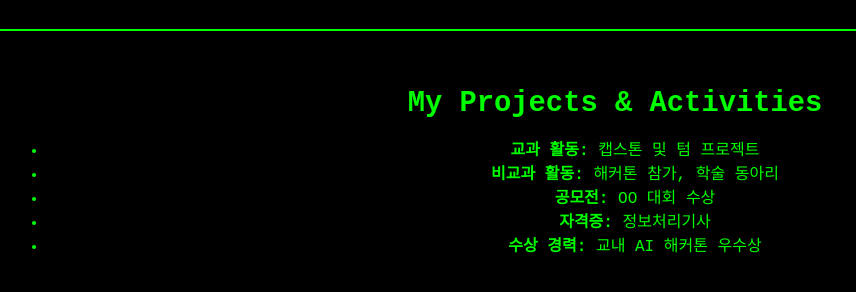
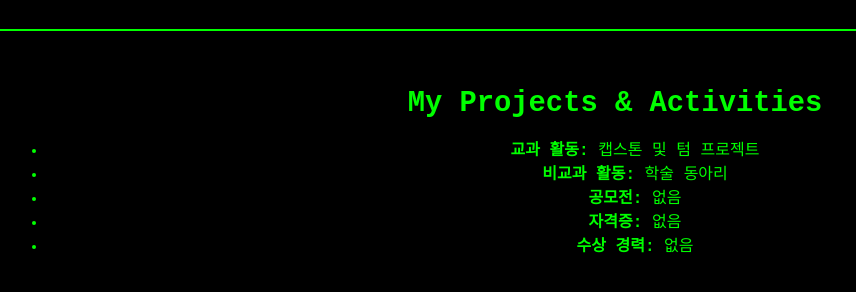
Before and after one commit to goom3231/JongYun.github.io, a plain HTML site: page portfolio.html in a window 1280 px wide. Shown: the part 98-390 px from the top of the page, without its empty margins (25-881 px from the left). Drawn offline with Linux system fonts and the light colour scheme.

Commit message:
Add files via upload

```diff
--- a/portfolio.html
+++ b/portfolio.html
@@ -26,10 +26,10 @@
     <h2>My Projects & Activities</h2>
     <ul>
       <li><strong>교과 활동:</strong> 캡스톤 및 텀 프로젝트</li>
-      <li><strong>비교과 활동:</strong> 해커톤 참가, 학술 동아리</li>
-      <li><strong>공모전:</strong> OO 대회 수상</li>
-      <li><strong>자격증:</strong> 정보처리기사</li>
-      <li><strong>수상 경력:</strong> 교내 AI 해커톤 우수상</li>
+      <li><strong>비교과 활동:</strong> 학술 동아리</li>
+      <li><strong>공모전:</strong> 없음</li>
+      <li><strong>자격증:</strong> 없음</li>
+      <li><strong>수상 경력:</strong> 없음</li>
     </ul>
   </main>
 </body>
```
Also changed, not shown: about.html (+1 -0 lines), index.html (+2 -2 lines).
